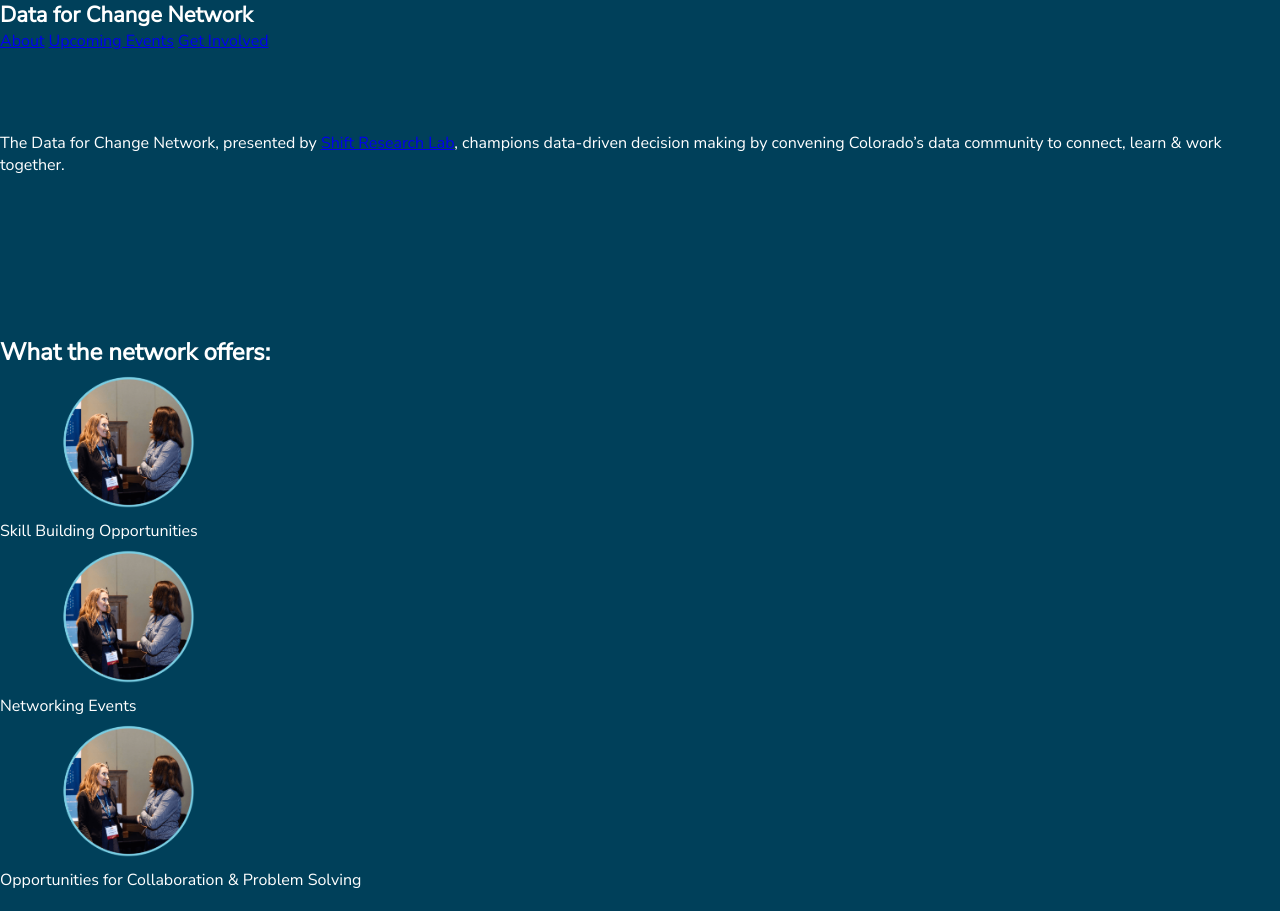
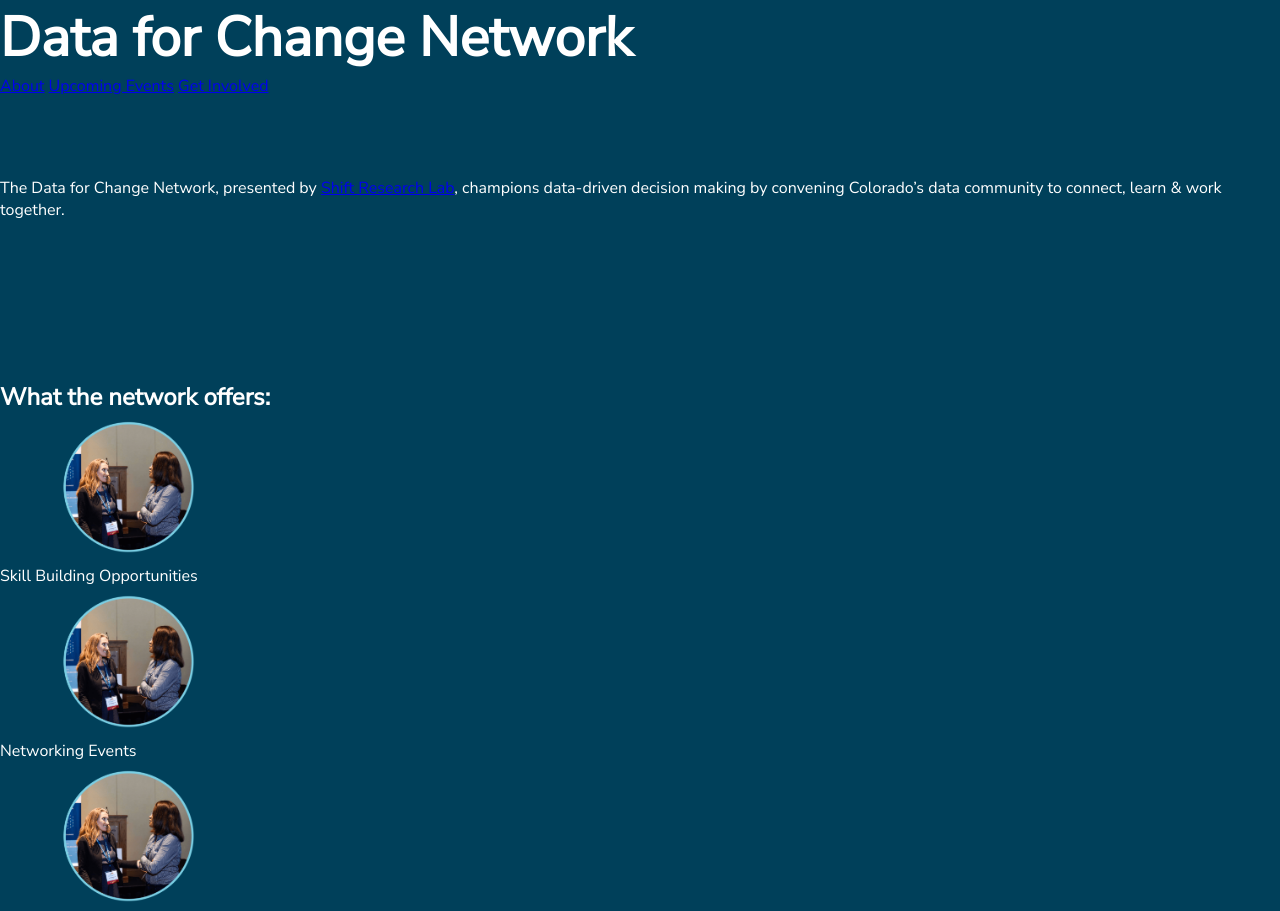
Before and after one commit to aliciadanielsen/aliciadanielsen.github.io, a plain HTML site: page unit_3/index.html in a window 1280 px wide. Shown: the top 911 px of the page. Drawn offline with Linux system fonts and the light colour scheme.

Commit message:
Update style.css

```diff
--- a/unit_3/css/style.css
+++ b/unit_3/css/style.css
@@ -1,7 +1,7 @@
 @import url('https://fonts.googleapis.com/css?family=Nunito+Sans');
 * { margin:0; padding:0; box-sizing:border-box; }
 h1 {
-	font-size:22px;
+	font-size:55px;
 	font-style: bold;
 
 }
```
